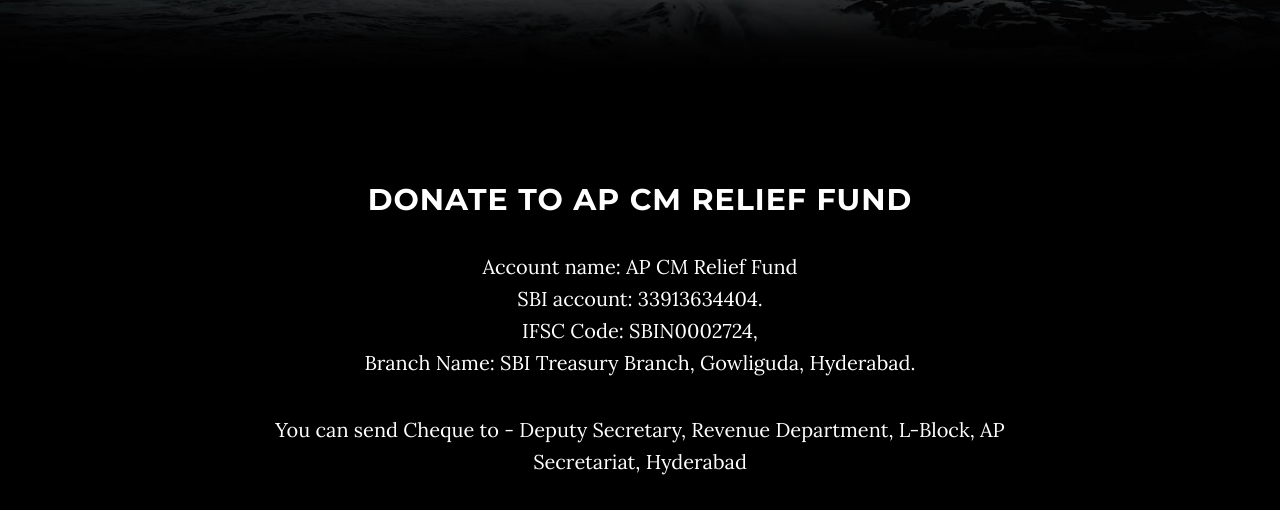
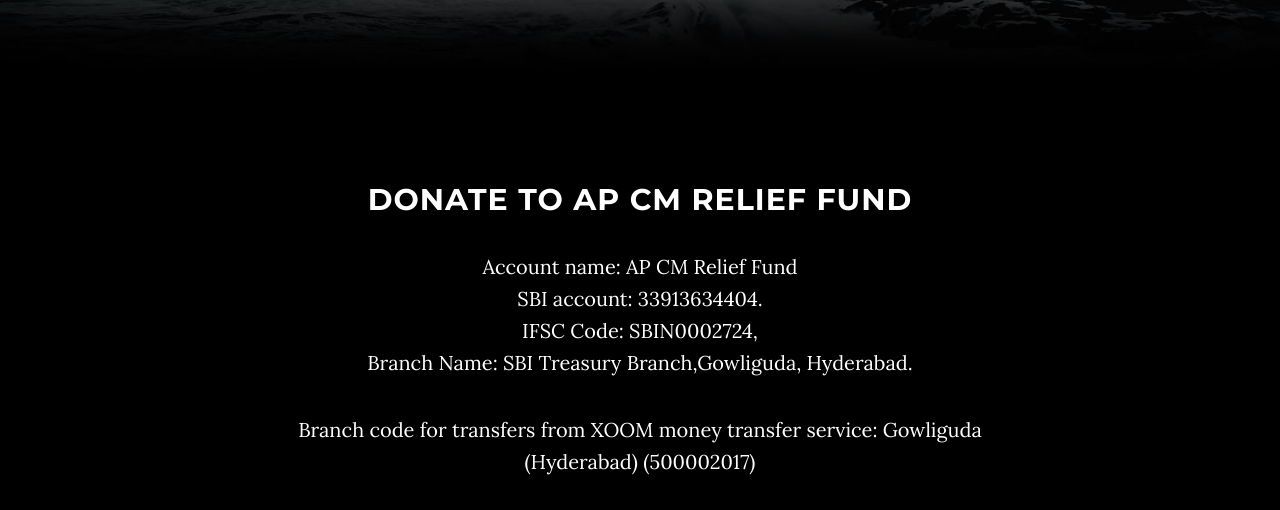
Before and after one commit to saveap/saveap.github.io, a plain HTML site: page index.html in a window 1280 px wide. Shown: the part 717-1227 px from the top of the page. Drawn offline with Linux system fonts and the light colour scheme; some packages are replaced by stand-ins of ours.

Commit message:
xoom
xoom

```diff
--- a/index.html
+++ b/index.html
@@ -108,7 +108,9 @@
                 <p>Account name: AP CM Relief Fund<br>
                     SBI account: 33913634404.<br>
                     IFSC Code: SBIN0002724,<br>
-                    Branch Name: SBI Treasury Branch, Gowliguda, Hyderabad. </p>
+                    Branch Name: SBI Treasury Branch,Gowliguda, Hyderabad.</p>
+                    <p>Branch code for transfers from XOOM money transfer service:
+                    Gowliguda (Hyderabad) (500002017)</p>
                 <p>You can send Cheque to - Deputy Secretary, Revenue Department, L-Block, AP Secretariat, Hyderabad</p>
                 <!--<iframe width="560" height="315" src="http://www.youtube.com/embed/HznSzXI9?&fs=0&loop=1&showinfo=0&disablekb=1&autohide=1" frameborder="0" allowfullscreen></iframe>-->
                 <iframe width="640" height="480" src="//www.youtube.com/embed/HznSzXI9-dQ?rel=0" frameborder="0" allowfullscreen></iframe>
```
